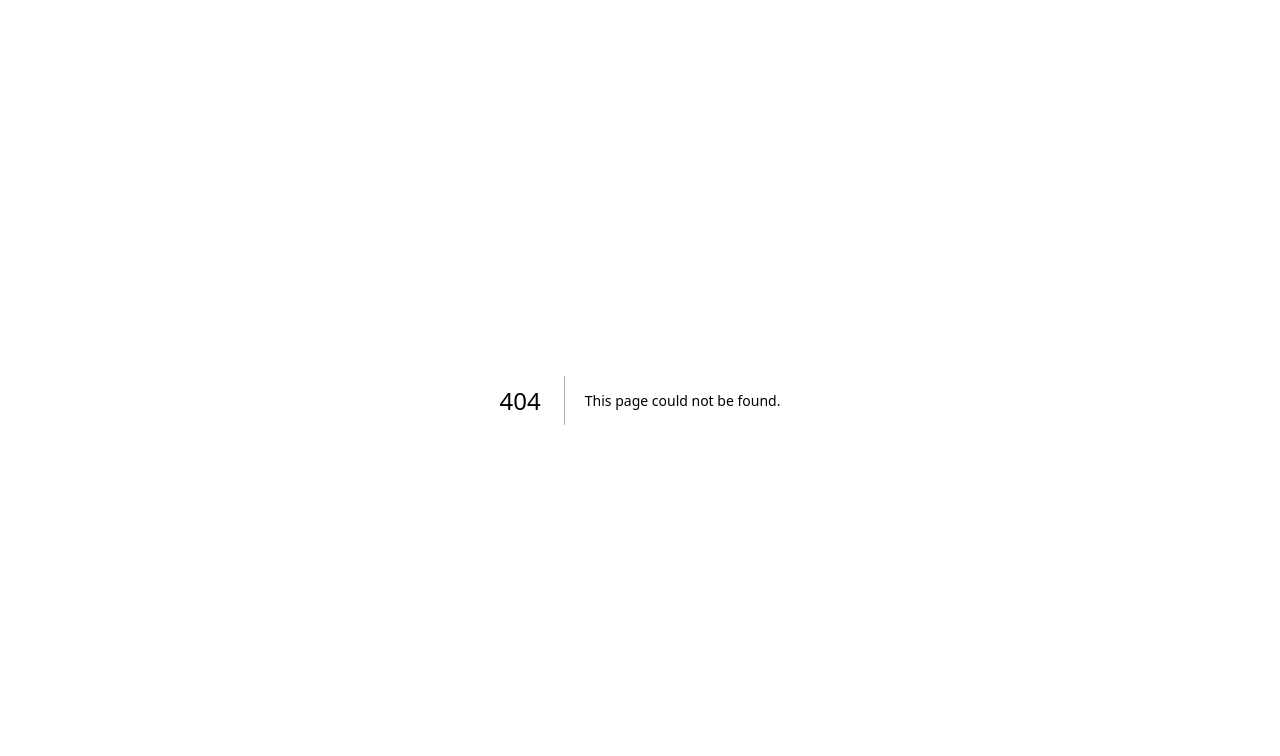
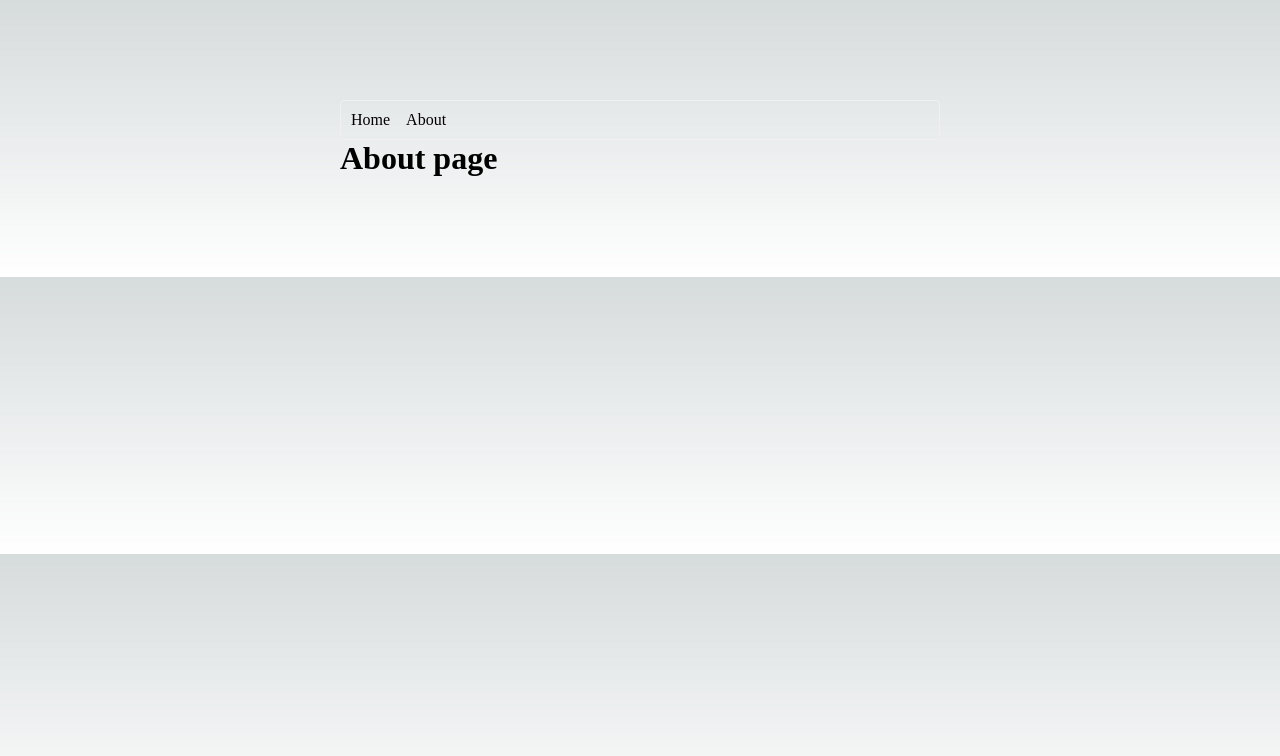
Before and after one commit to jonathan35356/nextjs, a Next.js app: page /about in a window 1280 px wide. Before the commit this address had no page. Shown: the top 756 px of the page. Built offline with nearby package versions, Linux system fonts and the light colour scheme.

Commit message:
se creo el nav

```diff
--- /dev/null
+++ b/app/about/page.jsx
@@ -0,0 +1,9 @@
+import Layout from "../layout";
+
+export default function AboutPage() {
+  return (
+    <main>
+      <h1>About page</h1>
+    </main>
+  );
+}
--- a/app/globals.css
+++ b/app/globals.css
@@ -1,9 +1,9 @@
 :root {
   --max-width: 1100px;
   --border-radius: 12px;
-  --font-mono: ui-monospace, Menlo, Monaco, 'Cascadia Mono', 'Segoe UI Mono',
-    'Roboto Mono', 'Oxygen Mono', 'Ubuntu Monospace', 'Source Code Pro',
-    'Fira Mono', 'Droid Sans Mono', 'Courier New', monospace;
+  --font-mono: ui-monospace, Menlo, Monaco, "Cascadia Mono", "Segoe UI Mono",
+    "Roboto Mono", "Oxygen Mono", "Ubuntu Monospace", "Source Code Pro",
+    "Fira Mono", "Droid Sans Mono", "Courier New", monospace;
 
   --foreground-rgb: 0, 0, 0;
   --background-start-rgb: 214, 219, 220;
@@ -79,10 +79,10 @@
   margin: 0;
 }
 
-html,
 body {
-  max-width: 100vw;
-  overflow-x: hidden;
+  padding: 100px;
+  max-width: 800px;
+  margin: 0 auto;
 }
 
 body {
--- a/app/layout.js
+++ /dev/null
@@ -1,17 +0,0 @@
-import './globals.css'
-import { Inter } from 'next/font/google'
-
-const inter = Inter({ subsets: ['latin'] })
-
-export const metadata = {
-  title: 'Create Next App',
-  description: 'Generated by create next app',
-}
-
-export default function RootLayout({ children }) {
-  return (
-    <html lang="en">
-      <body className={inter.className}>{children}</body>
-    </html>
-  )
-}
--- /dev/null
+++ b/app/layout.jsx
@@ -0,0 +1,19 @@
+import Navigation from "@/components/Navigation";
+import "./globals.css";
+
+export default function Layout({ children, title = "", description = "" }) {
+  return (
+    <html lang="en">
+      <head>
+        <title>{`Next - ${title}`}</title>
+        <meta name="description" content={description} />
+      </head>
+      <body>
+        <header>
+          <Navigation />
+        </header>
+        {children}
+      </body>
+    </html>
+  );
+}
--- /dev/null
+++ b/components/Navigation.jsx
@@ -0,0 +1,23 @@
+import Link from "next/link";
+import styles from "../styles/navigation.module.css";
+
+const links = [
+  { label: "Home", route: "/" },
+  { label: "About", route: "/about" },
+];
+
+export default function Navigation() {
+  return (
+    <header className={styles.header}>
+      <nav>
+        <ul className={styles.navigation}>
+          {links.map(({ label, route }) => (
+            <li key={route}>
+              <Link href={route}>{label}</Link>
+            </li>
+          ))}
+        </ul>
+      </nav>
+    </header>
+  );
+}
--- a/package.json
+++ b/package.json
@@ -14,5 +14,8 @@
     "next": "13.4.13",
     "react": "18.2.0",
     "react-dom": "18.2.0"
+  },
+  "devDependencies": {
+    "standard": "^17.1.0"
   }
 }
--- /dev/null
+++ b/styles/navigation.module.css
@@ -0,0 +1,16 @@
+.header {
+  border: 1px solid #f0f0f0;
+  border-radius: 4px;
+  padding: 10px;
+}
+
+.navigation {
+  gap: 16px;
+  display: flex;
+  list-style: none;
+}
+
+.navigation a:hover {
+  color: #f0f0f0;
+  text-decoration: underline;
+}
```
Also changed, not shown: app/page.js (deleted, +0 -95 lines), app/page.jsx (added, +12 -0 lines), .eslintrc.json, 1 other file (tests, documents, lock files or other folders).
